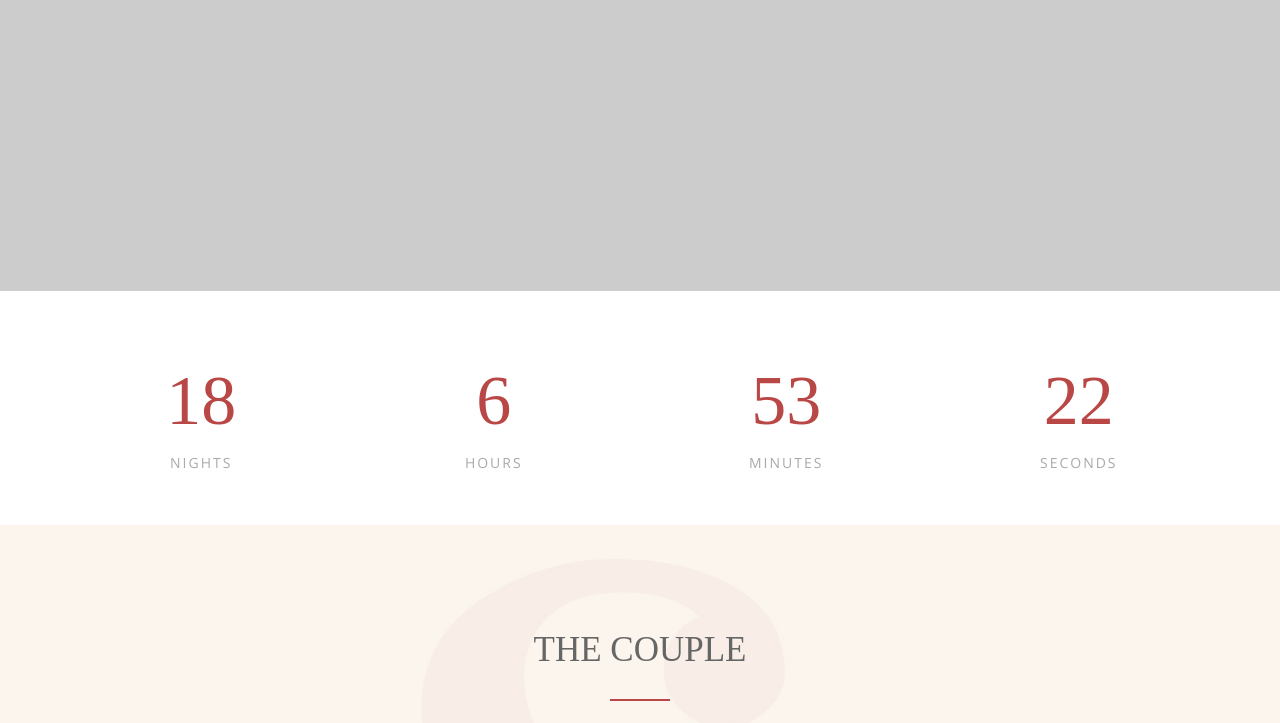
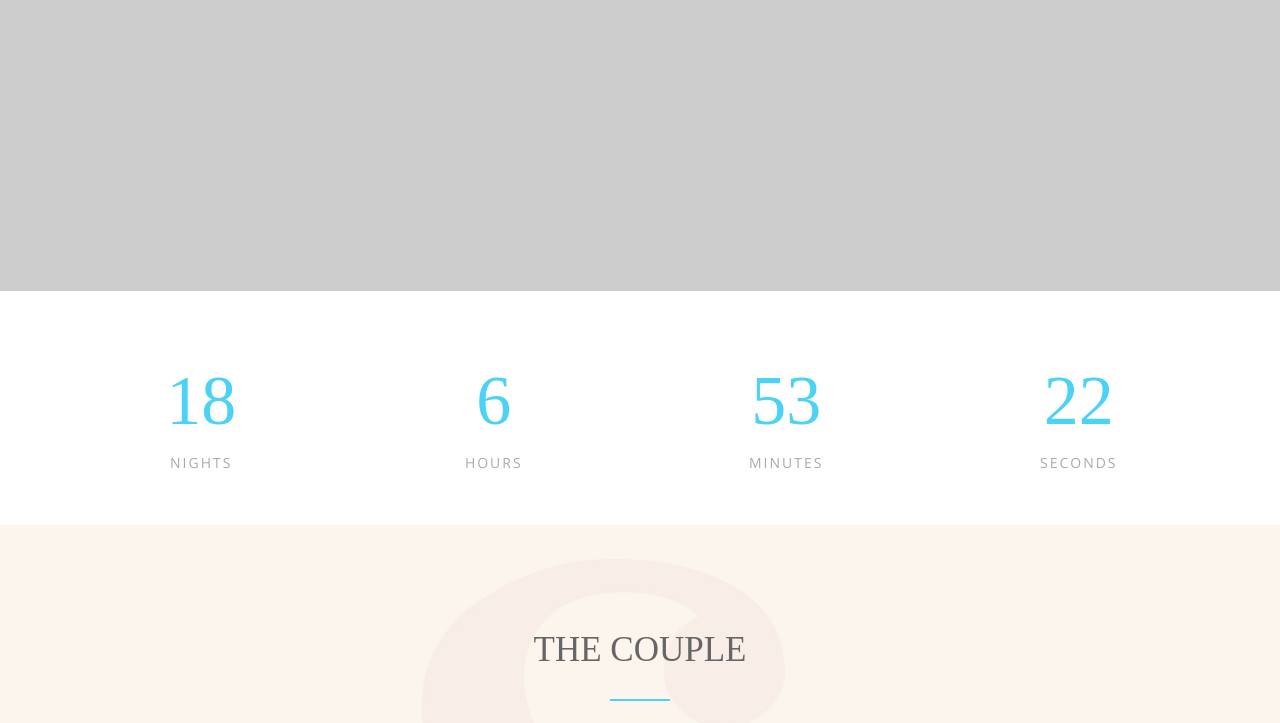
Before and after one commit to kevinandrobinwedding/kevinadrobinwedding.github.io, a website: page index.html in a window 1280 px wide. Shown: the part 511-1234 px from the top of the page. Drawn offline with nearby package versions, Linux system fonts and the light colour scheme; some packages are replaced by stand-ins of ours; a web font is replaced by a local one.

Commit message:
changed primary color to blue

```diff
--- a/sass/theme/_variables.scss
+++ b/sass/theme/_variables.scss
@@ -14,7 +14,7 @@ $gray-lighter:           	lighten($gray-base, 93.5%);
 $color-white:			 	#fff;
 $color-light:			 	darken($color-white, 10%);
 
-$brand-primary:          	#B84746;
+$brand-primary:             #4bd2f4;
 $brand-success:          	#2ECC71;
 $brand-info:             	#3498DB;
 $brand-warning:          	#F1C40F;
```
Also changed, not shown: stylesheets/styles.css, 1 other file.
